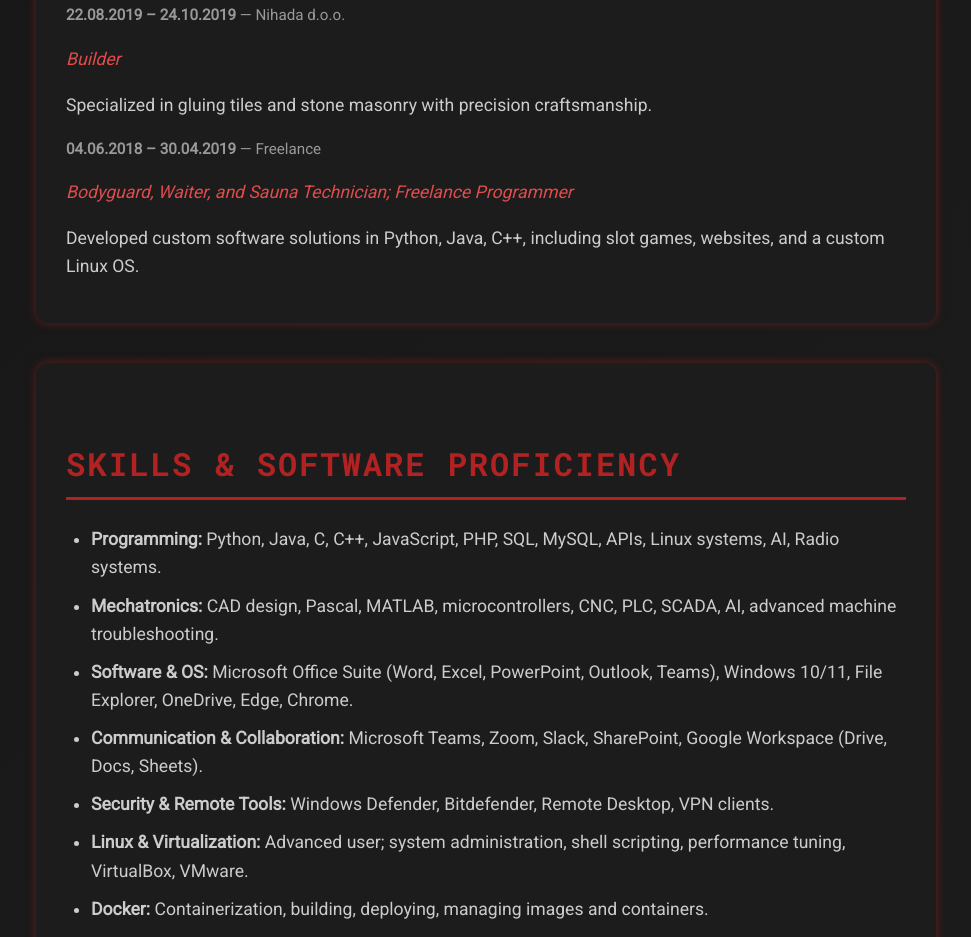
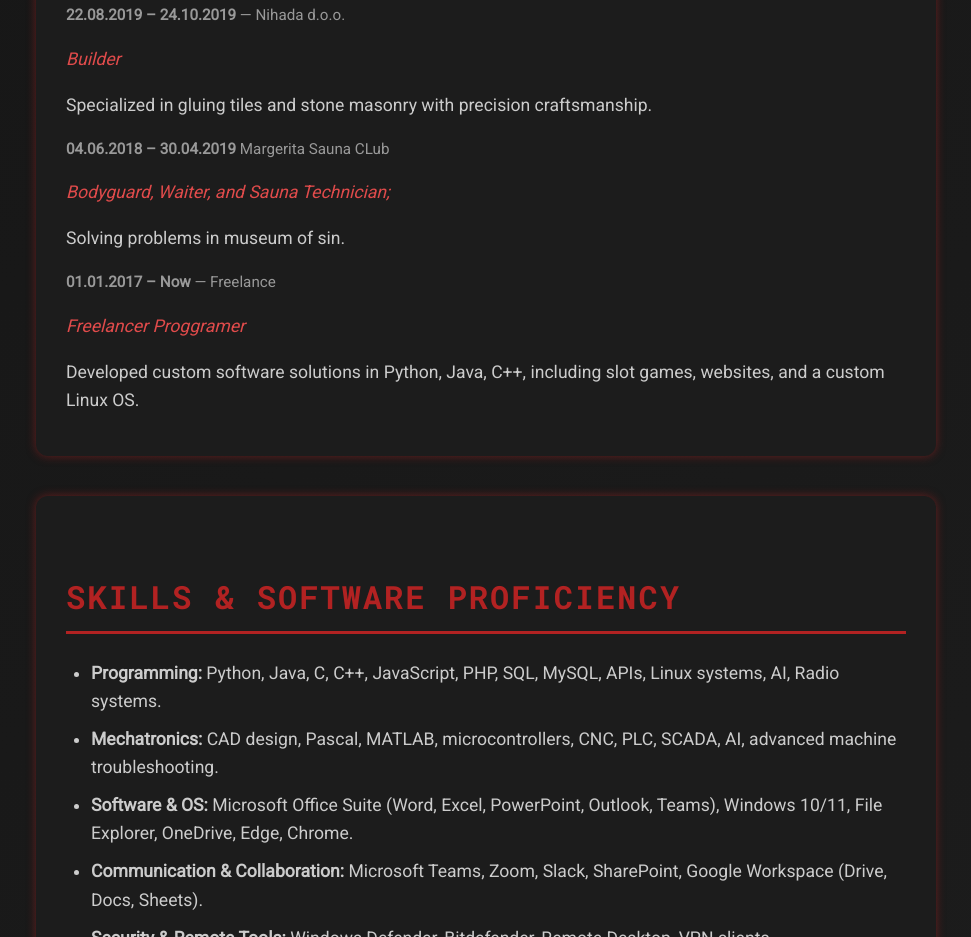
Before and after one commit to muaythaiartist/resume-, a plain HTML site: page index.html in a window 1280 px wide. Shown: the part 2320-3257 px from the top of the page, without its empty margins (154-1125 px from the left). Drawn offline with Linux system fonts and the light colour scheme.

Commit message:
Update index.html

```diff
--- a/index.html
+++ b/index.html
@@ -188,8 +188,13 @@
   </div>
 
   <div>
-    <p class="date-location"><strong>04.06.2018 – 30.04.2019</strong> — Freelance</p>
-    <p class="job-title">Bodyguard, Waiter, and Sauna Technician; Freelance Programmer</p>
+    <p class="date-location"><strong>04.06.2018 – 30.04.2019</strong> Margerita Sauna CLub</p>
+    <p class="job-title">Bodyguard, Waiter, and Sauna Technician;</p>
+    <p>Solving problems in museum of sin.</p>
+  </div>
+  <div>
+    <p class="date-location"><strong>01.01.2017 – Now</strong> — Freelance</p>
+    <p class="job-title">Freelancer Proggramer</p>
     <p>Developed custom software solutions in Python, Java, C++, including slot games, websites, and a custom Linux OS.</p>
   </div>
 </section>
```
